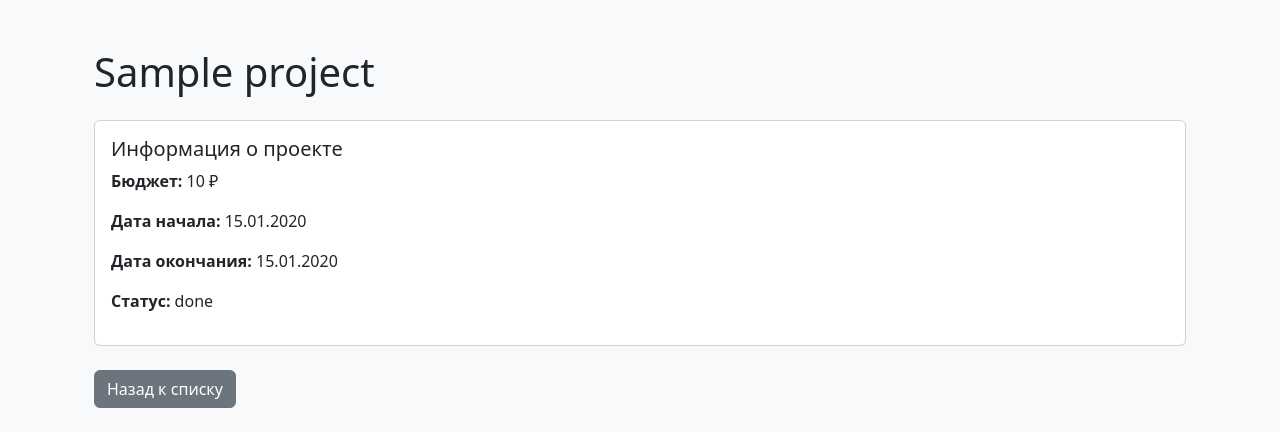
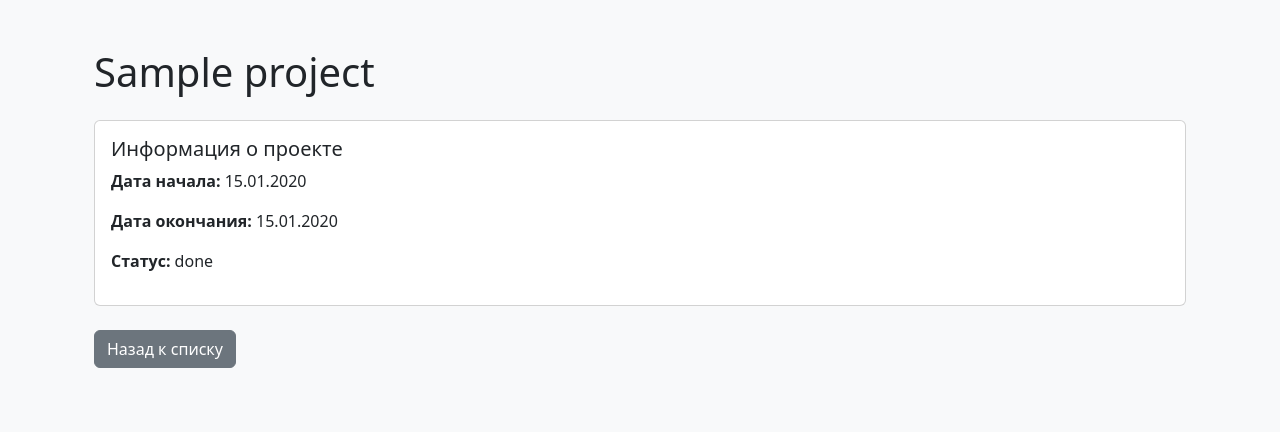
Before and after one commit to radalaf-wq/crm-flask, a Python web app: template app/templates/project_detail.html in a window 1280 px wide. Shown: the part 54-486 px from the top of the page. Run offline with Jinja, Linux system fonts and the light colour scheme; the template is opened without the code that fills it: most values are stand-ins (such as "Sample title", 1, 10 or a date in 2020).

Commit message:
Remove budget field from project_detail template (not in model)

```diff
--- a/app/templates/project_detail.html
+++ b/app/templates/project_detail.html
@@ -9,7 +9,6 @@
     <div class="card mt-4">
         <div class="card-body">
             <h5 class="card-title">Информация о проекте</h5>
-            <p><strong>Бюджет:</strong> {{ project.budget | round(2) }} ₽</p>
             <p><strong>Дата начала:</strong> {{ project.start_date.strftime('%d.%m.%Y') }}</p>
             {% if project.end_date %}
             <p><strong>Дата окончания:</strong> {{ project.end_date.strftime('%d.%m.%Y') }}</p>
```
